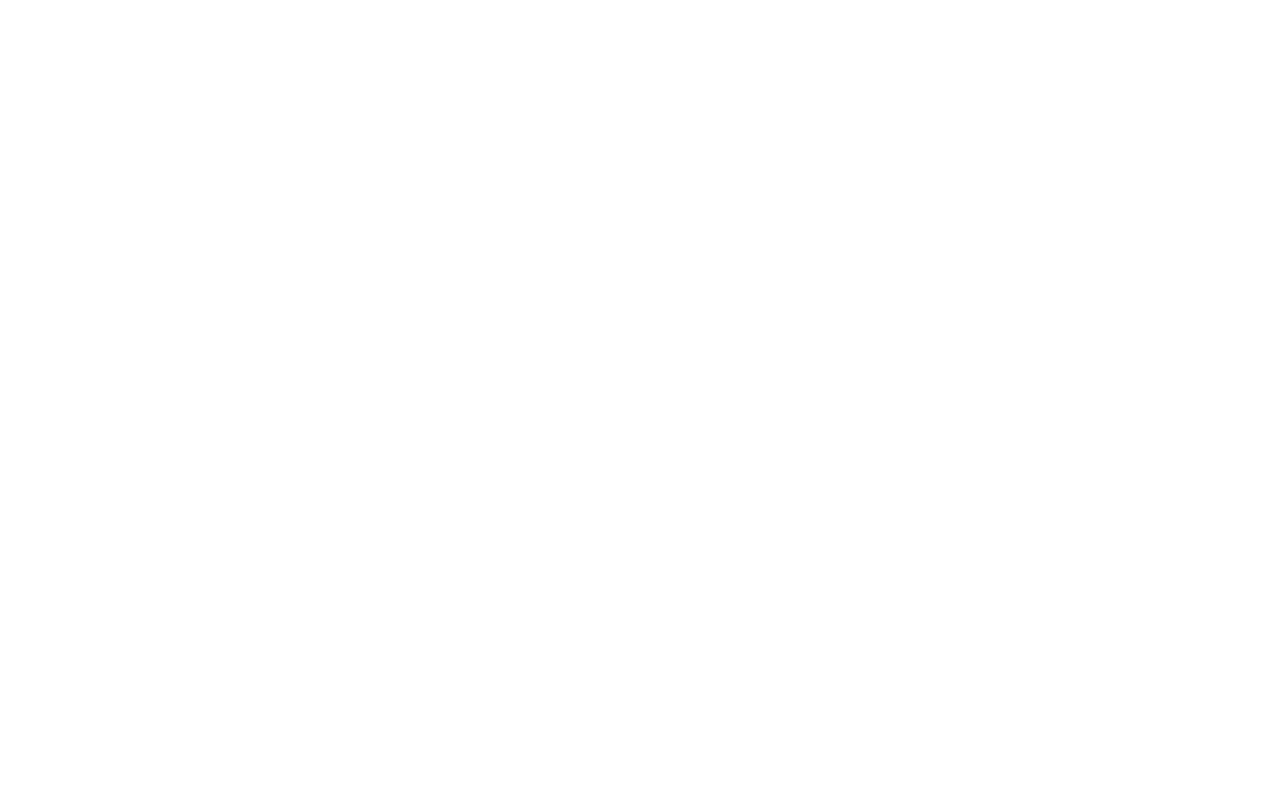
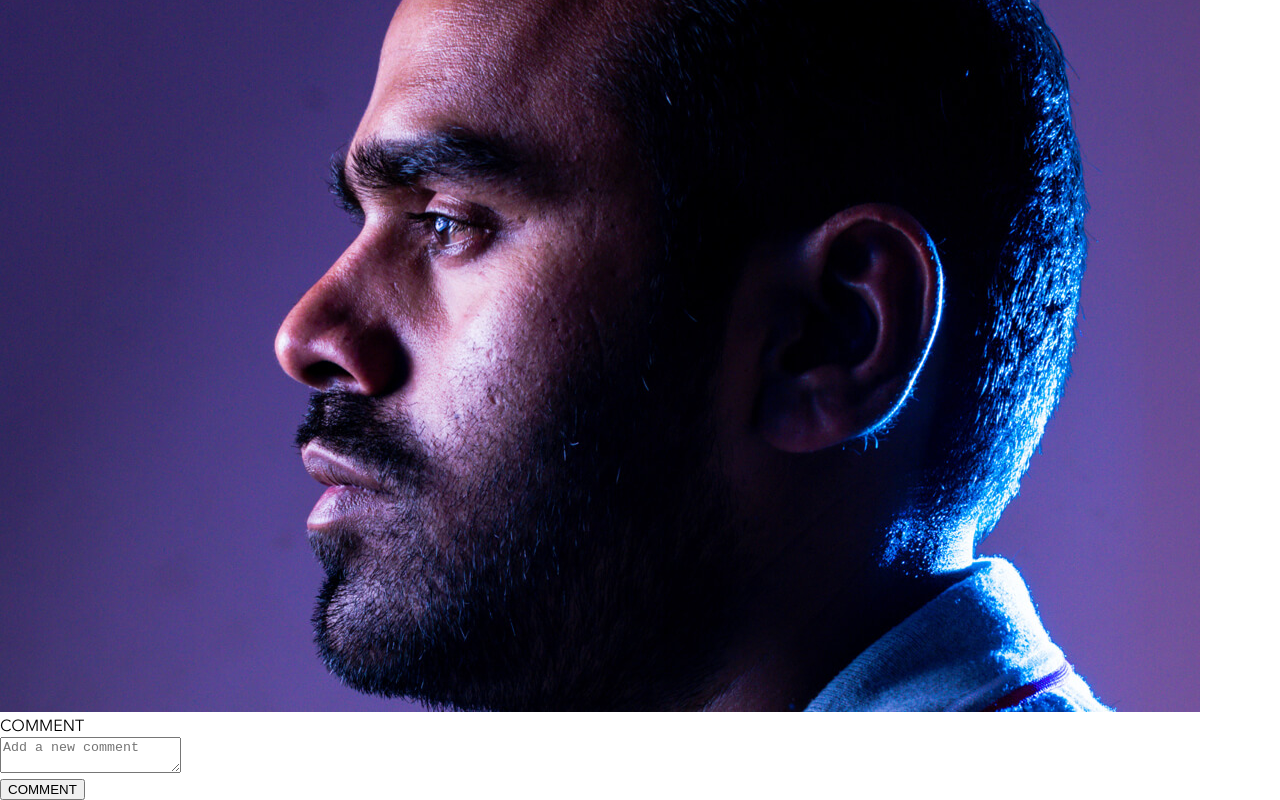
Before and after one commit to p-sweta/brainflix, a React (Create React App) app: page / in a window 1280 px wide. Shown: the part 1524-2324 px from the top of the page. Before the commit the page ends 1372 px from the top, so only its background shows below. Built offline with nearby package versions, Linux system fonts and the light colour scheme.

Commit message:
create comment component with sub-component- comment,comment-form with some styling

```diff
--- /dev/null
+++ b/src/components/Comment/Comment.js
@@ -0,0 +1,11 @@
+import './Comment.scss';
+
+const Comment = () => {
+    return (
+        <section className='comment'>
+
+        </section>
+    );
+};
+
+export default Comment;
--- /dev/null
+++ b/src/components/Comment/Comment.scss
@@ -0,0 +1,3 @@
+@use '../../styles/partials/variables' as *;
+@use '../../styles/partials/mixins' as *;
+@use '../../styles/partials/fonts' as *;
--- /dev/null
+++ b/src/components/Comments/Comments.js
@@ -0,0 +1,15 @@
+import './Comments.scss';
+import CommentsForm from '../CommentsForm/CommentsForm';
+import Comment from '../Comment/Comment';
+
+const Comments = () => {
+    return (
+        <div className='comments'>
+            <h3 className='comments__count'>3 Comments</h3>
+            <CommentsForm />
+            <Comment />
+        </div>
+    );
+};
+
+export default Comments;
--- /dev/null
+++ b/src/components/Comments/Comments.scss
@@ -0,0 +1,3 @@
+@use '../../styles/partials/variables' as *;
+@use '../../styles/partials/mixins' as *;
+@use '../../styles/partials/fonts' as *;
--- /dev/null
+++ b/src/components/CommentsForm/CommentsForm.js
@@ -0,0 +1,29 @@
+import "./CommentsForm.scss";
+import avatar from "../../assets/images/Mohan-muruge.jpg";
+
+const CommentsForm = () => {
+  return (
+    <section className="conversation">
+      <form id="comment-form" class="form">
+        <legend class="form__heading">Join the Conversation</legend>
+        <div class="form__container">
+          <div class="form__image-container">
+            <img class="form__image" src={avatar} alt="mohan-muruge-avatar" />
+          </div>
+          <div>
+                <label class="form__label" for="comment">COMMENT</label><br />
+                <textarea
+                  class="form__comment form__input"
+                  name="comment"
+                  id="comment"
+                  placeholder="Add a new comment"
+                ></textarea>
+              </div>
+              <button type="submit" class="form__button">COMMENT</button>
+        </div>
+      </form>
+    </section>
+  );
+};
+
+export default CommentsForm;
--- /dev/null
+++ b/src/components/CommentsForm/CommentsForm.scss
@@ -0,0 +1,3 @@
+@use '../../styles/partials/variables' as *;
+@use '../../styles/partials/mixins' as *;
+@use '../../styles/partials/fonts' as *;
--- a/src/components/Main/Main.js
+++ b/src/components/Main/Main.js
@@ -1,22 +1,19 @@
-import './Main.scss';
-import Video from '../Video/Video';
-import VideoDetails from '../VideoDetails/VideoDetails';
-import videosData from '../../data/video-details.json';
+import "./Main.scss";
+import Video from "../Video/Video";
+import VideoDetails from "../VideoDetails/VideoDetails";
+import videosData from "../../data/video-details.json";
+import Comments from "../Comments/Comments";
 
 const Main = () => {
-
-//   console.log(videos[0]);
+  //   console.log(videos[0]);
   console.log(videosData[0]);
-    return (
-        <main className='main'>
-        <Video
-        video = {videosData[0]}
-      />
-      <VideoDetails
-        video = {videosData[0]}
-      />
-      </main>
-    )
-}
+  return (
+    <main className="main">
+      <Video video={videosData[0]} />
+      <VideoDetails video={videosData[0]} />
+      <Comments />
+    </main>
+  );
+};
 
 export default Main;
```
